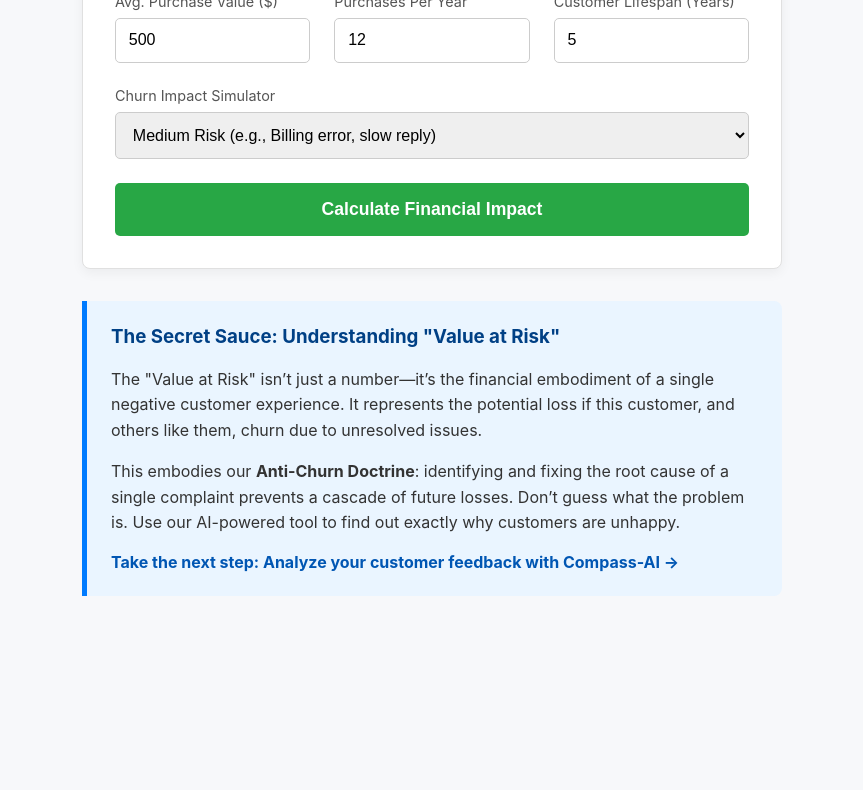
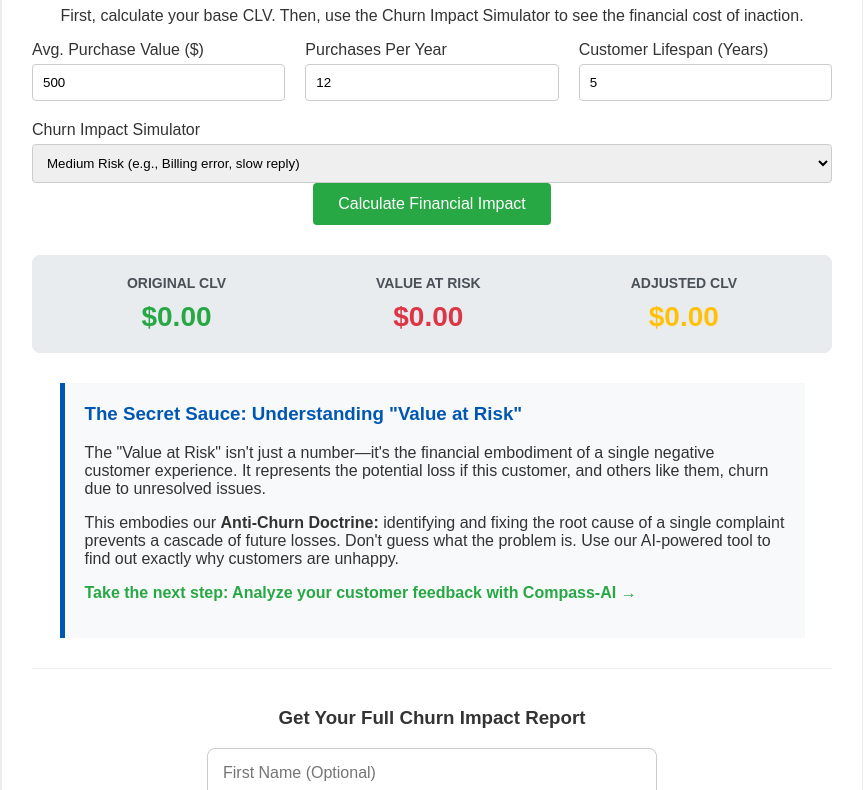
Before and after one commit to amrab05/CLV-Calculator, a website: page index.html in a window 1280 px wide. Shown: the part 160-950 px from the top of the page, without its empty margins (208-1071 px from the left). Before the commit the page ends 816 px from the top, so only its background shows below. Drawn offline with Linux system fonts and the light colour scheme.

Commit message:
Gemini fix 5

```diff
--- a/index.html
+++ b/index.html
@@ -3,78 +3,74 @@
 <head>
     <meta charset="UTF-8">
     <meta name="viewport" content="width=device-width, initial-scale=1.0">
-    <title>CLV & Churn Impact Calculator - AI Advisors Group</title>
+    <title>CLV & Churn Impact Calculator</title>
     <link rel="stylesheet" href="style.css">
-    <link rel="icon" href="/favicon.ico">
 </head>
 <body>
     <div class="container">
-        <div class="header">
-            <p>First, calculate your base CLV. Then, use the Churn Impact Simulator to see the financial cost of inaction.</p>
+        <h1>How Much Revenue is a Single Complaint Putting at Risk?</h1>
+        <p>First, calculate your base CLV. Then, use the Churn Impact Simulator to see the financial cost of inaction.</p>
+
+        <div class="calculator-section">
+            <div class="input-group">
+                <div class="input-field">
+                    <label for="avgPurchaseValue">Avg. Purchase Value ($)</label>
+                    <input type="number" id="avgPurchaseValue" value="500">
+                </div>
+                <div class="input-field">
+                    <label for="purchasesPerYear">Purchases Per Year</label>
+                    <input type="number" id="purchasesPerYear" value="12">
+                </div>
+                <div class="input-field">
+                    <label for="lifespan">Customer Lifespan (Years)</label>
+                    <input type="number" id="lifespan" value="5">
+                </div>
+            </div>
+            <div class="input-field" style="margin-top: 20px;">
+                <label for="churnRisk">Churn Impact Simulator</label>
+                <select id="churnRisk">
+                    <option value="0.10">Low Risk (e.g., Minor inconvenience)</option>
+                    <option value="0.25" selected>Medium Risk (e.g., Billing error, slow reply)</option>
+                    <option value="0.50">High Risk (e.g., Product failure, rude service)</option>
+                    <option value="0.75">Critical Risk (e.g., Data breach, public safety issue)</option>
+                </select>
+            </div>
+            <button onclick="calculateImpact()">Calculate Financial Impact</button>
         </div>
 
-        <form id="clv-form">
-            <div class="form-grid">
-                <div class="form-group">
-                    <label for="avg-purchase-value">Avg. Purchase Value ($)</label>
-                    <input type="number" id="avg-purchase-value" value="500" required>
-                </div>
-                <div class="form-group">
-                    <label for="purchase-frequency">Purchases Per Year</label>
-                    <input type="number" id="purchase-frequency" value="12" required>
-                </div>
-                <div class="form-group">
-                    <label for="customer-lifespan">Customer Lifespan (Years)</label>
-                    <input type="number" id="customer-lifespan" value="5" required>
-                </div>
+        <div class="results">
+            <div class="result-item">
+                <h4>Original CLV</h4>
+                <p id="originalClv">$0.00</p>
             </div>
-
-            <div class="form-group churn-group">
-                <label for="churn-risk-select">Churn Impact Simulator</label>
-                <select id="churn-risk-select">
-                    <option value="0.10">Low Risk (e.g., Minor UI bug, slow social media reply)</option>
-                    <option value="0.25" selected>Medium Risk (e.g., Billing error, slow reply)</option>
-                    <option value="0.50">High Risk (e.g., Failed delivery, public complaint)</option>
-                    <option value="0.80">Critical Risk (e.g., Data breach, unresolved critical failure)</option>
-                </select>
+            <div class="result-item">
+                <h4>Value at Risk</h4>
+                <p id="valueAtRisk">$0.00</p>
             </div>
-            <button type="submit" class="calculate-button">Calculate Financial Impact</button>
-        </form>
-
-        <div id="results-container" class="results-container" style="display: none;">
-            <div class="result-box">
-                <p>ORIGINAL CLV</p>
-                <h2 id="original-clv-result">$0.00</h2>
-            </div>
-            <div class="result-box value-at-risk">
-                <p>VALUE AT RISK</p>
-                <h2 id="value-lost-result">$0.00</h2>
-            </div>
-            <div class="result-box">
-                <p>ADJUSTED CLV</p>
-                <h2 id="adjusted-clv-result">$0.00</h2>
+            <div class="result-item">
+                <h4>Adjusted CLV</h4>
+                <p id="adjustedClv">$0.00</p>
             </div>
         </div>
 
-        <div class="explanation-box">
+        <!-- === NEW STRATEGIC HOOK SECTION === -->
+        <div class="explanation-section">
             <h3>The Secret Sauce: Understanding "Value at Risk"</h3>
-            <p>The "Value at Risk" isn’t just a number—it’s the financial embodiment of a single negative customer experience. It represents the potential loss if this customer, and others like them, churn due to unresolved issues.</p>
-            <p>This embodies our <strong>Anti-Churn Doctrine</strong>: identifying and fixing the root cause of a single complaint prevents a cascade of future losses. Don’t guess what the problem is. Use our AI-powered tool to find out exactly why customers are unhappy.</p>
-            <a href="https://compass.aiadvisorsgroup.co/" class="next-step-link" target="_blank" rel="noopener noreferrer">Take the next step: Analyze your customer feedback with Compass-AI →</a>
+            <p>The "Value at Risk" isn't just a number—it's the financial embodiment of a single negative customer experience. It represents the potential loss if this customer, and others like them, churn due to unresolved issues.</p>
+            <p>This embodies our <strong>Anti-Churn Doctrine:</strong> identifying and fixing the root cause of a single complaint prevents a cascade of future losses. Don't guess what the problem is. Use our AI-powered tool to find out exactly why customers are unhappy.</p>
+            <p><strong><a href="https://compass.aiadvisorsgroup.co/" target="_blank" rel="noopener noreferrer">Take the next step: Analyze your customer feedback with Compass-AI →</a></strong></p>
+        </div>
+        <!-- === END OF NEW SECTION === -->
+
+        <div class="report-section">
+            <h3>Get Your Full Churn Impact Report</h3>
+            <form id="reportForm">
+                <input type="text" id="firstName" placeholder="First Name (Optional)" class="form-element">
+                <input type="email" id="email" placeholder="Your Email (Required)" required class="form-element">
+                <button type="submit" class="form-element">Send My Report →</button>
+            </form>
         </div>
 
-        <div id="lead-capture-section" style="display: none;">
-            <h3 class="lead-gen-title">Get Your Full Churn Impact Report</h3>
-            <form id="email-report-form">
-                <div class="form-group">
-                    <input type="text" id="lead-name-input" placeholder="First Name (Optional)">
-                </div>
-                <div class="form-group">
-                    <input type="email" id="lead-email-input" placeholder="Your Email (Required)" required>
-                </div>
-                <button type="submit" id="send-report-button" class="send-report-button">Send My Report →</button>
-            </form>
-        </div>
     </div>
     <script src="script.js"></script>
 </body>
--- a/style.css
+++ b/style.css
@@ -1,154 +1,159 @@
-/* Final Styles for CLV Calculator v2 */
 body {
-    font-family: -apple-system, BlinkMacSystemFont, "Segoe UI", Roboto, "Helvetica Neue", Arial, sans-serif;
-    background-color: #f7f8fa;
+    font-family: Arial, sans-serif;
+    background-color: #f4f7f6;
     color: #333;
+    margin: 0;
+    padding: 20px;
     display: flex;
     justify-content: center;
-    padding: 20px;
+    align-items: center;
+    min-height: 100vh;
 }
 
 .container {
-    max-width: 700px;
+    background: #fff;
+    padding: 30px;
+    border-radius: 8px;
+    box-shadow: 0 4px 10px rgba(0,0,0,0.1);
     width: 100%;
+    max-width: 800px;
+    text-align: center;
 }
 
-.header p {
-    font-size: 1.1rem;
-    color: #555;
-    margin-bottom: 2rem;
+h1 {
+    color: #0056b3;
 }
 
-form {
-    background-color: #fff;
-    padding: 2rem;
-    border-radius: 8px;
-    border: 1px solid #e0e0e0;
-    box-shadow: 0 4px 12px rgba(0,0,0,0.05);
-    margin-bottom: 2rem;
+.calculator-section, .report-section {
+    margin-bottom: 30px;
 }
 
-.form-grid {
-    display: grid;
-    grid-template-columns: repeat(auto-fit, minmax(150px, 1fr));
-    gap: 1.5rem;
-    margin-bottom: 1.5rem;
+.input-group {
+    display: flex;
+    justify-content: space-between;
+    margin-bottom: 20px;
+    gap: 20px;
 }
 
-.form-group {
+.input-field {
     display: flex;
     flex-direction: column;
+    text-align: left;
+    flex: 1;
 }
 
-.form-group label {
-    font-size: 0.9rem;
-    color: #555;
-    margin-bottom: 0.5rem;
+input[type="number"], select {
+    padding: 10px;
+    border-radius: 4px;
+    border: 1px solid #ccc;
+    margin-top: 5px;
 }
 
-.form-group input, .form-group select {
-    padding: 0.8rem;
-    border: 1px solid #ccc;
-    border-radius: 5px;
-    font-size: 1rem;
+button {
+    background-color: #28a745;
+    color: white;
+    padding: 12px 25px;
+    border: none;
+    border-radius: 4px;
+    cursor: pointer;
+    font-size: 16px;
+    transition: background-color 0.2s ease;
 }
 
-.churn-group {
-    margin-bottom: 1.5rem;
-}
-
-.calculate-button, .send-report-button {
-    width: 100%;
-    padding: 1rem;
-    font-size: 1.1rem;
-    font-weight: bold;
-    color: #fff;
-    background-color: #28a745;
-    border: none;
-    border-radius: 5px;
-    cursor: pointer;
-    transition: background-color 0.2s;
-}
-
-.calculate-button:hover {
+button:hover {
     background-color: #218838;
 }
 
-.results-container {
-    display: grid;
-    grid-template-columns: repeat(auto-fit, minmax(150px, 1fr));
-    gap: 1rem;
-    background-color: #f0f4f8;
-    padding: 2rem;
+.results {
+    display: flex;
+    justify-content: space-around;
+    padding: 20px;
+    background-color: #e9ecef;
     border-radius: 8px;
-    margin-bottom: 2rem;
+    margin-top: 20px;
+}
+
+.result-item {
     text-align: center;
 }
 
-.result-box p {
-    margin: 0 0 0.5rem 0;
-    font-size: 0.9rem;
-    font-weight: bold;
-    color: #5a7896;
+.result-item h4 {
+    margin: 0 0 10px 0;
+    color: #495057;
+    font-size: 14px;
+    text-transform: uppercase;
 }
 
-.result-box h2 {
+.result-item p {
     margin: 0;
-    font-size: 2rem;
-    color: #1a2b3c;
+    font-size: 28px;
+    font-weight: bold;
 }
 
-.result-box.value-at-risk h2 {
-    color: #dc3545; /* Red color for risk */
+#originalClv { color: #28a745; }
+#valueAtRisk { color: #dc3545; }
+#adjustedClv { color: #ffc107; }
+
+.report-section {
+    border-top: 1px solid #eee;
+    padding-top: 20px;
+    margin-top: 30px;
 }
 
-.explanation-box {
-    background-color: #eaf5ff;
-    border-left: 5px solid #007bff;
-    padding: 1.5rem;
-    margin-bottom: 2rem;
-    border-radius: 0 8px 8px 0;
+/* === FORM STYLES === */
+.form-element {
+  display: block;
+  box-sizing: border-box;
+  width: 90%;
+  max-width: 450px;
+  height: 50px;
+  margin: 0 auto 15px auto;
+  padding: 0 15px;
+  font-size: 1rem;
+  border-radius: 8px;
 }
 
-.explanation-box h3 {
-    margin-top: 0;
-    color: #004085;
+.form-element[type="text"],
+.form-element[type="email"] {
+  border: 1px solid #ccc;
+  color: #333;
 }
 
-.explanation-box p {
-    line-height: 1.6;
+.form-element[type="submit"] {
+  border: none;
+  cursor: pointer;
+  font-weight: bold;
+  color: white;
+  background-color: #28a745;
+  transition: background-color 0.2s ease;
 }
 
-.next-step-link {
+.form-element[type="submit"]:hover {
+    background-color: #218838;
+}
+
+/* === NEW EXPLANATION SECTION STYLES === */
+
+.explanation-section {
+    text-align: left;
+    max-width: 700px;
+    margin: 30px auto;
+    padding: 20px;
+    background-color: #f8f9fa;
+    border-left: 5px solid #0056b3;
+}
+
+.explanation-section h3 {
+    margin-top: 0;
+    color: #0056b3;
+}
+
+.explanation-section a {
+    color: #28a745; /* Green link to match our button */
     font-weight: bold;
-    color: #0056b3;
     text-decoration: none;
 }
 
-.next-step-link:hover {
+.explanation-section a:hover {
     text-decoration: underline;
 }
-
-.lead-gen-title {
-    text-align: center;
-    margin-bottom: 1.5rem;
-}
-
-#email-report-form {
-    padding-top: 0;
-    box-shadow: none;
-    border: none;
-    background-color: transparent;
-}
-
-.send-report-button {
-    background-color: #007bff;
-}
-
-.send-report-button:hover {
-    background-color: #0056b3;
-}
-.send-report-button:disabled {
-    background-color: #ccc;
-    cursor: not-allowed;
-}
```
